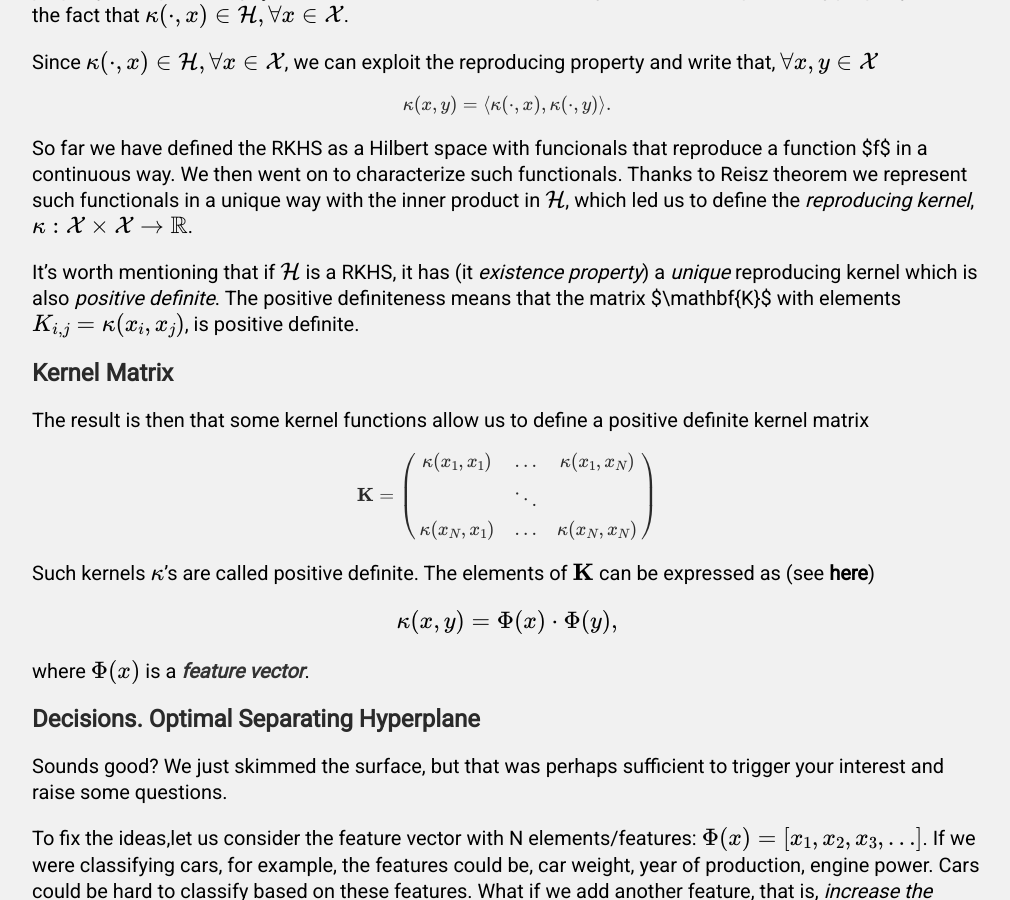
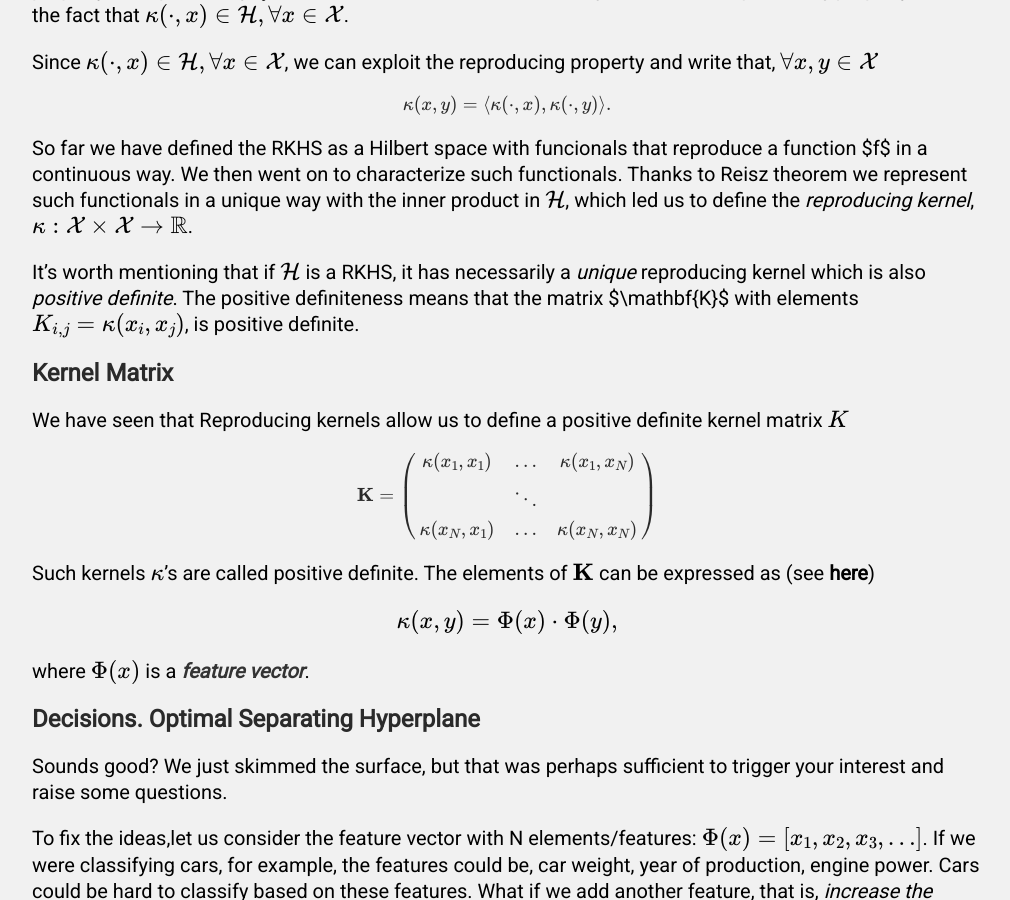
Before and after one commit to FullSimplify/FullSimplify.github.io, a Jekyll site: the page built from _posts/2000-01-02-Support-Vector-Machines,-a-Gentle-Introduction.md, in a window 1280 px wide and 900 px high, scrolled down 3762 px. Shown: the whole window, without its empty margins (133-1143 px from the left). Built offline with Jekyll 4.4.1, drawn with Linux system fonts in a browser that asks for light colours; formulas are drawn with MathJax 3.

Commit message:
Update 2000-01-02-Support-Vector-Machines,-a-Gentle-Introduction.md

```diff
--- a/_posts/2000-01-02-Support-Vector-Machines,-a-Gentle-Introduction.md
+++ b/_posts/2000-01-02-Support-Vector-Machines,-a-Gentle-Introduction.md
@@ -118,12 +118,11 @@ $$\kappa(x,y)=\langle \kappa(\cdot, x), \kappa(\cdot, y)\rangle.$$
 
 So far we have defined the RKHS as a Hilbert space with funcionals that reproduce a function $f$ in a continuous way. We then went on to characterize such functionals. Thanks to Reisz theorem we represent such functionals in a unique way with the inner product in $$\mathcal{H}$$, which led us to define the *reproducing kernel*, $$\kappa:\mathcal{X}\times\mathcal{X}\rightarrow\mathbb{R}$$.
 
-It's worth mentioning that if $$\mathcal{H}$$ is a RKHS, it has (it *existence property*) a *unique* reproducing kernel which is also *positive definite*. The positive definiteness means that the matrix $\mathbf{K}$ with elements $$K_{i,j}=\kappa(x_i,x_j)$$, is positive definite.
+It's worth mentioning that if $$\mathcal{H}$$ is a RKHS, it has necessarily a *unique* reproducing kernel which is also *positive definite*. The positive definiteness means that the matrix $\mathbf{K}$ with elements $$K_{i,j}=\kappa(x_i,x_j)$$, is positive definite.
 
 ## Kernel Matrix
 
-
-The result is then that some kernel functions allow us to define a positive definite kernel matrix
+We have seen that Reproducing kernels allow us to define a positive definite kernel matrix $$K$$
 
 $$
 \mathbf{K} =
```
